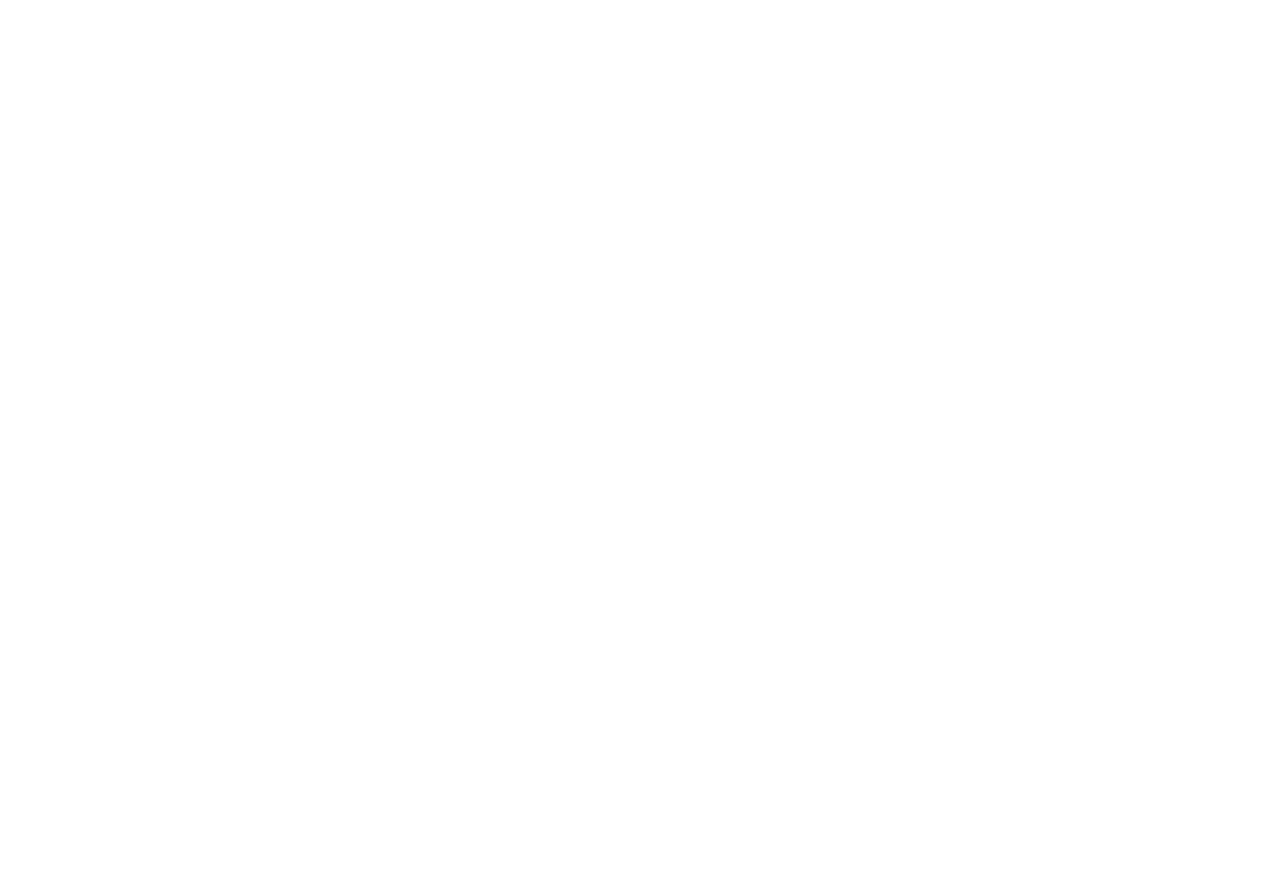
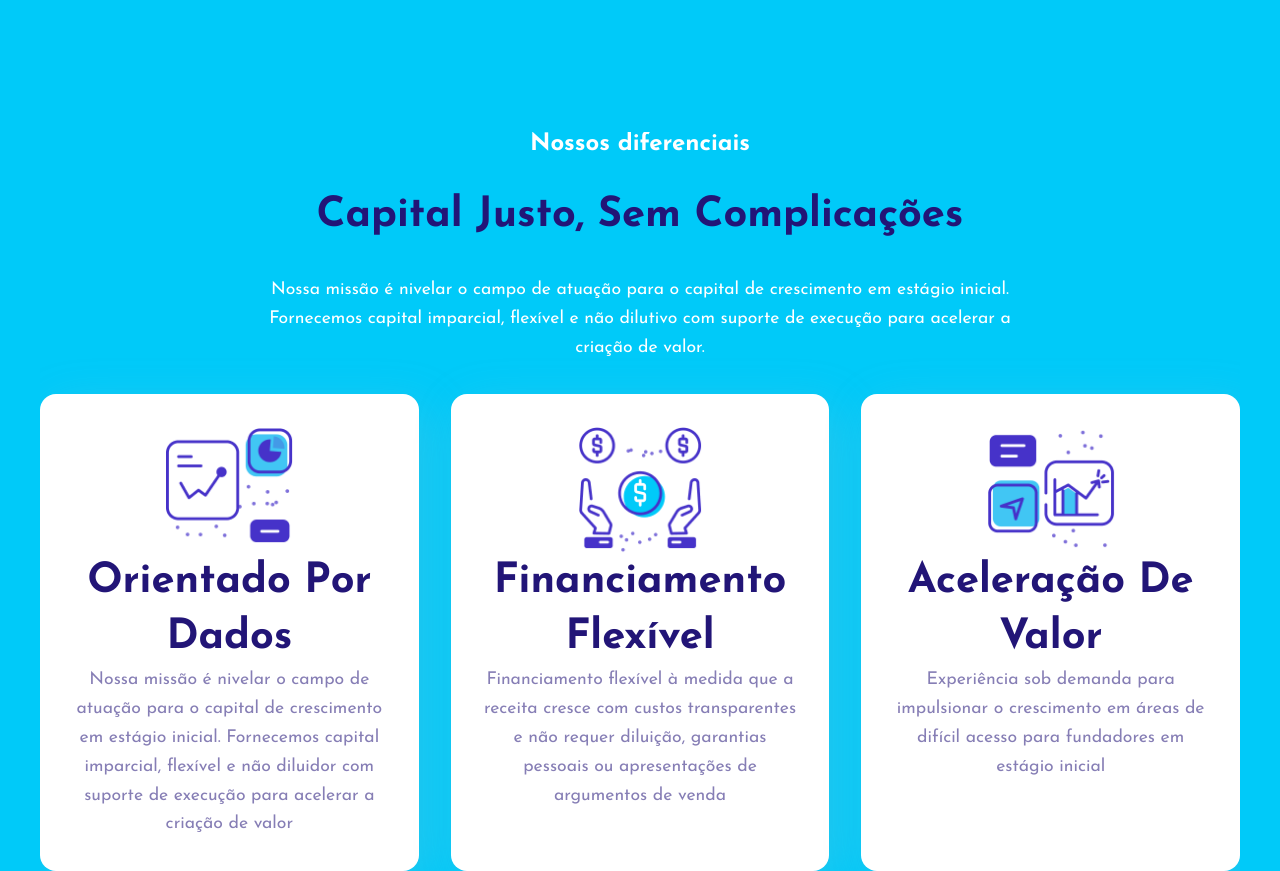
Before and after one commit to g-pontes/business, a Next.js app: page / in a window 1280 px wide. Shown: the part 2580-3451 px from the top of the page. Before the commit the page ends 2472 px from the top, so only its background shows below. Built offline with nearby package versions, Linux system fonts and the light colour scheme.

Commit message:
OurDiff complete

```diff
--- a/app/page.js
+++ b/app/page.js
@@ -1,17 +1,39 @@
+'use client'
+
 import NavBar from '@/src/components/Navbar/NavBar';
 import './page.css'
 import Hero from '@/src/components/Hero/Hero';
 import BrandingVideo from '@/src/components/BrandingVideo/BrandingVideo';
 import WhatWeDo from '@/src/components/WhatWeDo/WhatWeDo';
+import OurDiff from '@/src/components/OurDiff/OurDiff';
+import { motion, useAnimation } from 'framer-motion';
 
 export default function Home() {
+  const controls = useAnimation()
 
   return (
-    <div className="app">
+    <motion.div className="app" animate={controls}>
       <NavBar />
       <Hero />
       <BrandingVideo />
       <WhatWeDo />
-    </div>
+
+      <motion.div
+        onViewportEnter={() =>
+          controls.start({
+            backgroundColor: 'var(--secondary-color)'
+          })
+        }
+        onViewportLeave={() =>
+          controls.start({
+            backgroundColor: 'white'
+          })
+        }
+        viewport={{amount: 0.4}}
+      >
+        <OurDiff />
+      </motion.div>
+
+    </motion.div>
   );
 }
--- /dev/null
+++ b/src/components/OurDiff/OurDiff.jsx
@@ -0,0 +1,78 @@
+"use client";
+
+import React from "react";
+import { motion } from "framer-motion";
+import "./ourdiff.css";
+import { ourDiffFeatures } from "@/src/utils/data";
+import Image from "next/image";
+import {
+  containerVariants,
+  descVariants,
+  tagVariants,
+  titleVariants,
+} from "@/src/utils/animation";
+
+const OurDiff = () => {
+  return (
+    <div className="od-wrapper">
+      <div className="container">
+        <div className="od-container">
+          {/* head */}
+          <div className="od-head">
+            <motion.span
+              initial="offscreen"
+              whileInView={"onscreen"}
+              variants={tagVariants}
+              className="tag"
+            >
+              Nossos diferenciais
+            </motion.span>
+            <motion.span
+              initial="offscreen"
+              whileInView={"onscreen"}
+              variants={titleVariants}
+              className="title"
+            >
+              Capital justo, sem complicações
+            </motion.span>
+            <motion.span
+              initial="offscreen"
+              whileInView={"onscreen"}
+              variants={descVariants}
+              className="text"
+            >
+              Nossa missão é nivelar o campo de atuação para o capital de
+              crescimento em estágio inicial.
+              <br /> Fornecemos capital imparcial, flexível e não dilutivo com
+              suporte de execução para acelerar a criação de valor.
+            </motion.span>
+          </div>
+
+          {/* feature */}
+          <div className="od-features">
+            {ourDiffFeatures.map((feature, index) => (
+              <motion.div
+                initial="offscreen"
+                whileInView="onscreen"
+                variants={containerVariants((index + 1) * 0.1)}
+                key={index}
+                className="od-feature"
+              >
+                <Image
+                  src={feature.icon}
+                  alt="feature"
+                  width={128}
+                  height={128}
+                />
+                <span className="title">{feature.title}</span>
+                <span className="text">{feature.des}</span>
+              </motion.div>
+            ))}
+          </div>
+        </div>
+      </div>
+    </div>
+  );
+};
+
+export default OurDiff;
--- /dev/null
+++ b/src/components/OurDiff/ourdiff.css
@@ -0,0 +1,60 @@
+.od-wrapper {
+    padding-top: 15rem;
+}
+
+.od-container {
+    display: flex;
+    flex-direction: column;
+    gap: 2rem;
+}
+
+.od-head {
+    display: flex;
+    flex-direction: column;
+    gap: 2rem;
+    align-items: center;
+}
+
+.od-head .tag {
+    color: #fff;
+}
+
+.od-head .text {
+    color: #fff;
+    text-align: center;
+    max-width: 65%;
+}
+
+.od-features {
+    display: flex;
+    gap: 2rem;
+}
+
+.od-feature {
+    flex: 1;
+    background-color: #fff;
+    box-shadow: var(--shadow);
+    display: flex;
+    flex-direction: column;
+    gap: 1;
+    align-items: center;
+    padding: 2rem;
+    border-radius: 1rem;
+}
+
+.od-feature .text {
+    text-align: center;
+}
+
+@media (max-width: 990px) {
+    .od-features {
+        flex-direction: column;
+    }
+}
+
+@media (max-width: 590px) {
+    .od-features {
+        width: 80%;
+        margin: auto;
+    }
+}
```
